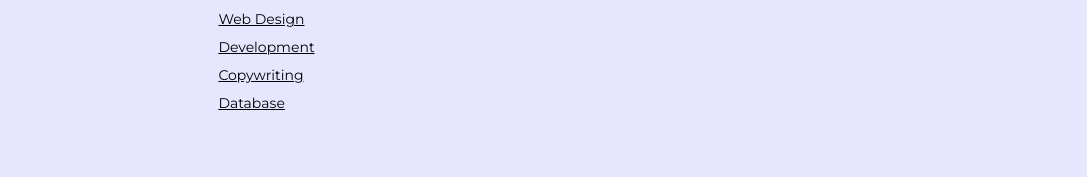
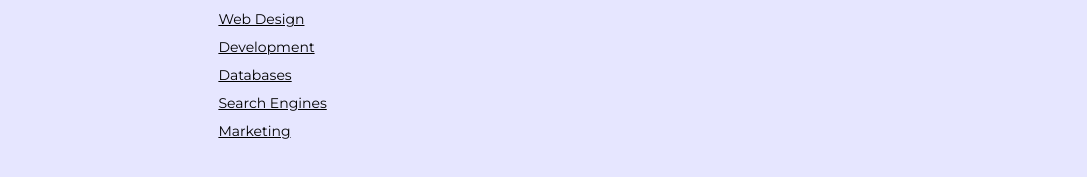
Before and after one commit to hmbaowriter/fukk-stack-blog, a React (Vite) app in the folder client/: page /posts in a window 1280 px wide. Shown: the part 479-656 px from the top of the page, without its empty margins (96-1183 px from the left). Built offline with nearby package versions, Linux system fonts and the light colour scheme; no server answers.

Commit message:
add post visit metrics

```diff
--- a/client/src/components/PostListItem.jsx
+++ b/client/src/components/PostListItem.jsx
@@ -32,7 +32,7 @@ const PostListItem = ({ post }) => {
           <span>Written by</span>
           <Link className="text-btn">{post.user.username}</Link>
           <span>on</span>
-          <Link className="text-btn">Web Design</Link>
+          <Link className="text-btn">{post.category}</Link>
           <span>{format(post.createdAt)}</span>
         </div>
         <p>{post.desc}</p>
--- a/client/src/components/SideMenu.jsx
+++ b/client/src/components/SideMenu.jsx
@@ -12,6 +12,14 @@ const SideMenu = () => {
       setSearchParams({
         ...Object.fromEntries(searchParams.entries()),
         sort: ev.target.value,
+      });
+    }
+  };
+  const handleCategoryChange = (category) => {
+    if (searchParams.get("cat") !== category) {
+      setSearchParams({
+        ...Object.fromEntries(searchParams.entries()),
+        cat: category,
       });
     }
   };
@@ -65,21 +73,42 @@ const SideMenu = () => {
       </div>
       <h1 className="mt-8 mb-4 text-sm font-medium">Categories</h1>
       <div className="flex flex-col gap-2 text-sm">
-        <Link className="underline" to="/posts">
+        <span
+          className="cursor-pointer underline"
+          onClick={() => handleCategoryChange("general")}
+        >
           All
-        </Link>
-        <Link className="underline" to="/posts?cat=web-design">
+        </span>
+        <span
+          className="cursor-pointer underline"
+          onClick={() => handleCategoryChange("web-design")}
+        >
           Web Design
-        </Link>
-        <Link className="underline" to="/posts?cat=development">
+        </span>
+        <span
+          className="cursor-pointer underline"
+          onClick={() => handleCategoryChange("development")}
+        >
           Development
-        </Link>
-        <Link className="underline" to="/posts?cat=copywriting">
-          Copywriting
-        </Link>
-        <Link className="underline" to="/posts?cat=database">
-          Database
-        </Link>
+        </span>
+        <span
+          className="cursor-pointer underline"
+          onClick={() => handleCategoryChange("databases")}
+        >
+          Databases
+        </span>
+        <span
+          className="cursor-pointer underline"
+          onClick={() => handleCategoryChange("seo")}
+        >
+          Search Engines
+        </span>
+        <span
+          className="cursor-pointer underline"
+          onClick={() => handleCategoryChange("marketing")}
+        >
+          Marketing
+        </span>
       </div>
     </div>
   );
```
Also changed, not shown: 2 other files (tests, documents, lock files or other folders).
